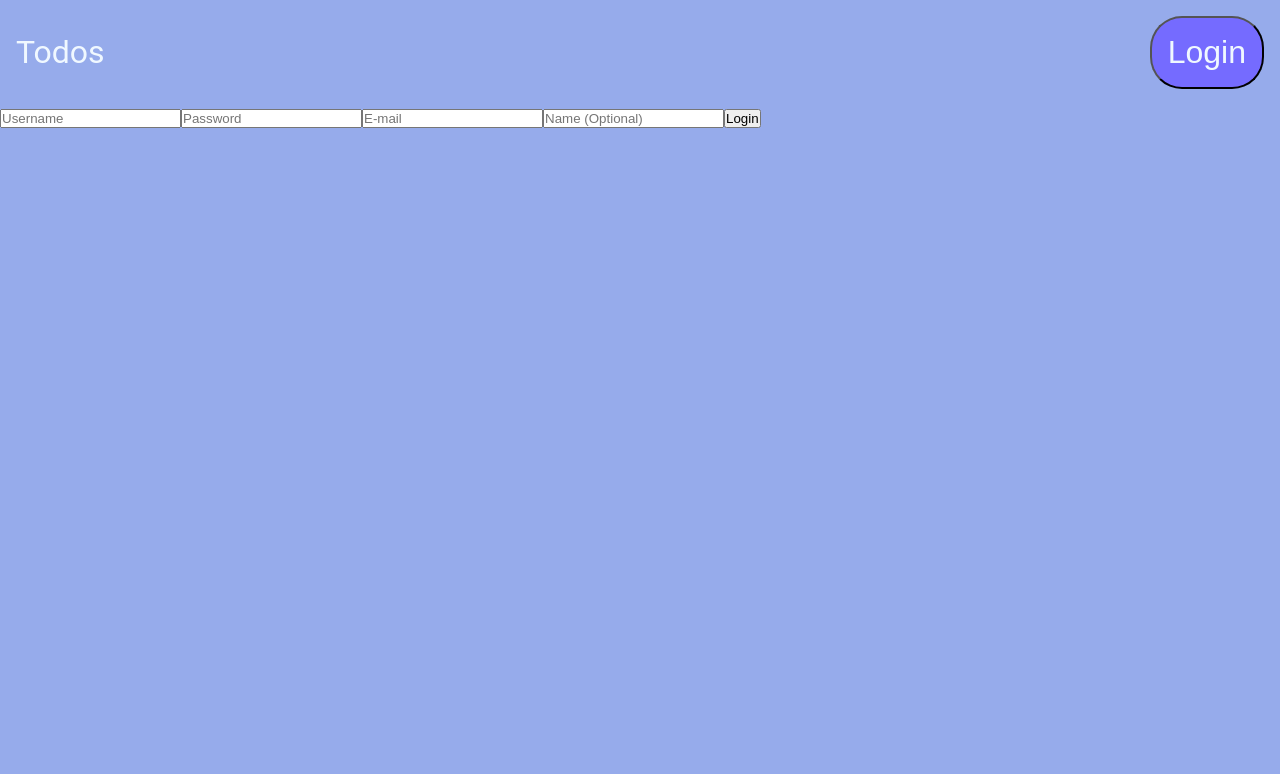
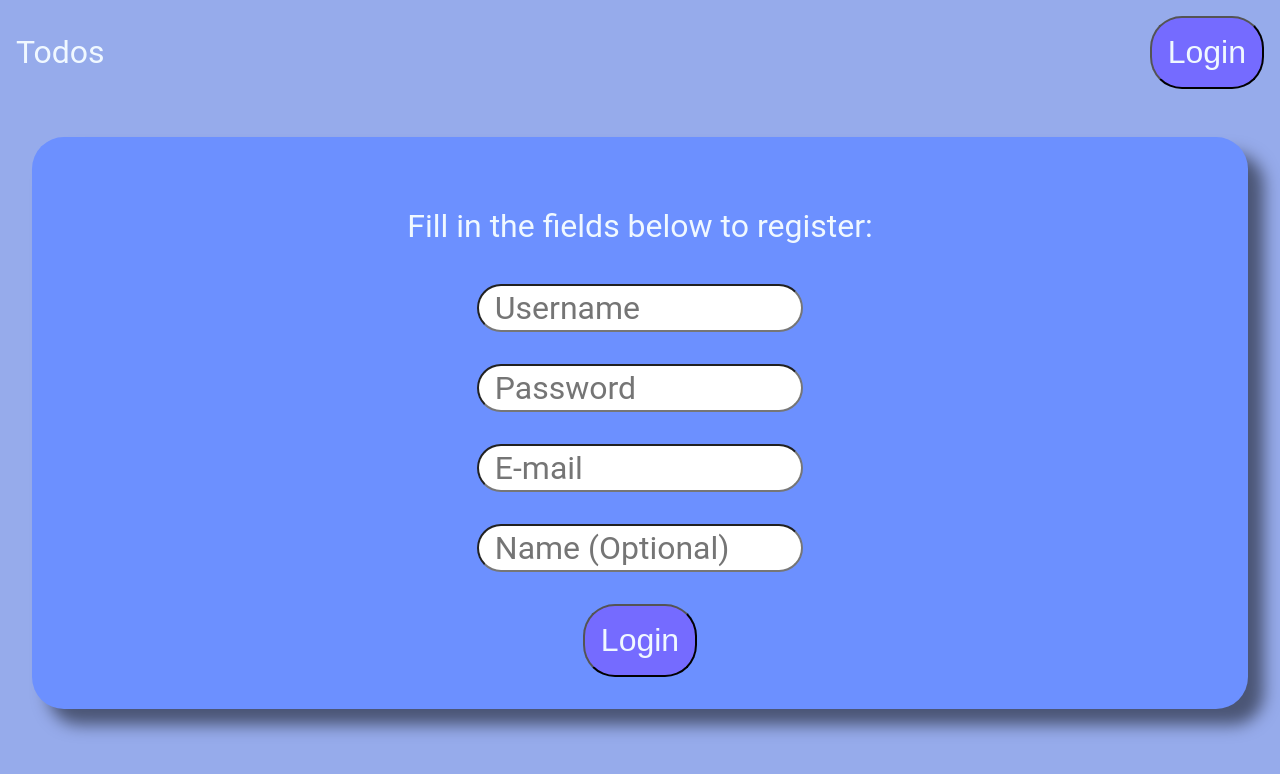
Before and after one commit to Alfarad1/ToDoList, a React (Vite) app in the folder frontend/app/: page /register in a window 1280 px wide. Shown: the top 774 px of the page. Built offline with nearby package versions, Linux system fonts and the light colour scheme.

Commit message:
Finished UNIX 1986 vibe color scheme

```diff
--- a/frontend/app/src/App.css
+++ b/frontend/app/src/App.css
@@ -33,7 +33,7 @@ body {
     align-items: center;
     gap: 0 2rem;
 }
-nav button {
+button {
     font-size: 2rem;
     background-color: var(--txt-color-header);
     border-radius: 2rem;
@@ -41,17 +41,46 @@ nav button {
     color: var(--txt-color-main);
     transition: all 0.1s ease-in-out;
 }
-nav button:hover {
+form {
+    display: flex;
+    flex-direction: column;
+    gap: 2rem;
+    align-items: center;
+}
+input {
+    border-radius: 2rem;
+    padding: 1rem;
+    width: 30%;
+    height: 3rem;
+    font-size: 2rem;
+    font-family: inherit;
+}
+button:hover {
     border-color: var(--bg-color-main);
     color: var(--bg-color-main);
 }
-
+p {
+    color:aliceblue;
+    font-size: 2rem;
+    padding: 2rem 0
+}
 a {
     text-decoration: none;
     color:aliceblue;
     font-size: 2rem;
 }
+a:hover {
+    color: var(--txt-color-header);
+}
 
+.container {
+    text-align: center;
+    background-color: var(--bg-color-second);
+    margin: 2rem;
+    padding: 2rem 4rem;
+    border-radius: 2rem;
+    box-shadow: 1rem 1rem 1rem rgba(0,0,0,0.5);
+}
 
 ul {
     list-style: none;
--- a/frontend/app/src/pages/LoginPage.jsx
+++ b/frontend/app/src/pages/LoginPage.jsx
@@ -39,6 +39,9 @@ function LoginPage({ onLoginSuccess }) {
   };
 
   return (
+    <>
+    <div className="loginpage container">
+      <p>Log in:</p>
       <form onSubmit={handleSubmit} className="flex flex-col gap-4 w-80 mx-auto mt-10">
         <input
           type="text"
@@ -59,6 +62,9 @@ function LoginPage({ onLoginSuccess }) {
         </button>
         {error && <p className="text-red-500">{error}</p>}
       </form>
+      <p>If you don't have an account, please register at <a href="/register">Sign Up</a>!</p>
+      </div>
+    </>
   );
 }
 
--- a/frontend/app/src/pages/RegisterPage.jsx
+++ b/frontend/app/src/pages/RegisterPage.jsx
@@ -29,7 +29,8 @@ function RegisterPage() {
           }
         };
         return (
-            <div>
+          <div class="container">
+            <p>Fill in the fields below to register:</p>
             <form onSubmit={handleSubmit} className="">
               <input
                 type="text"
```
Lines whose indentation alone changed are shown as unchanged.
